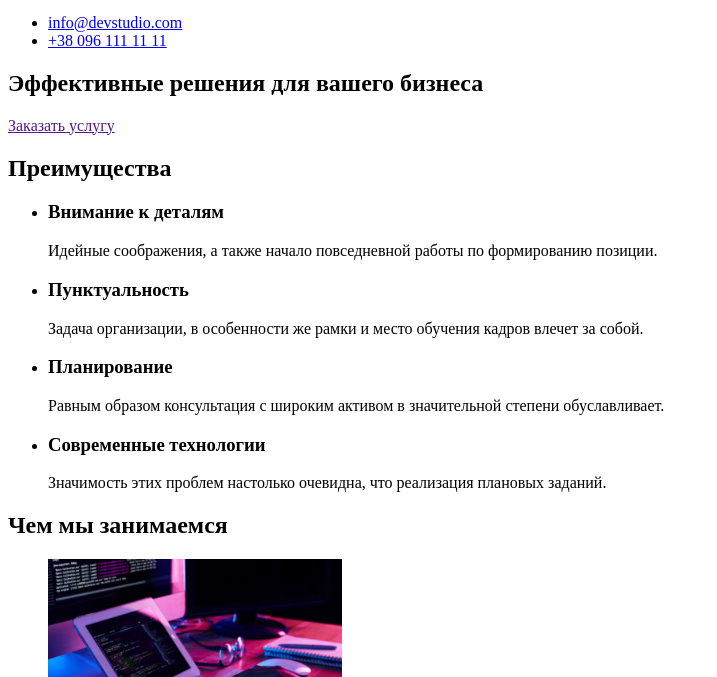
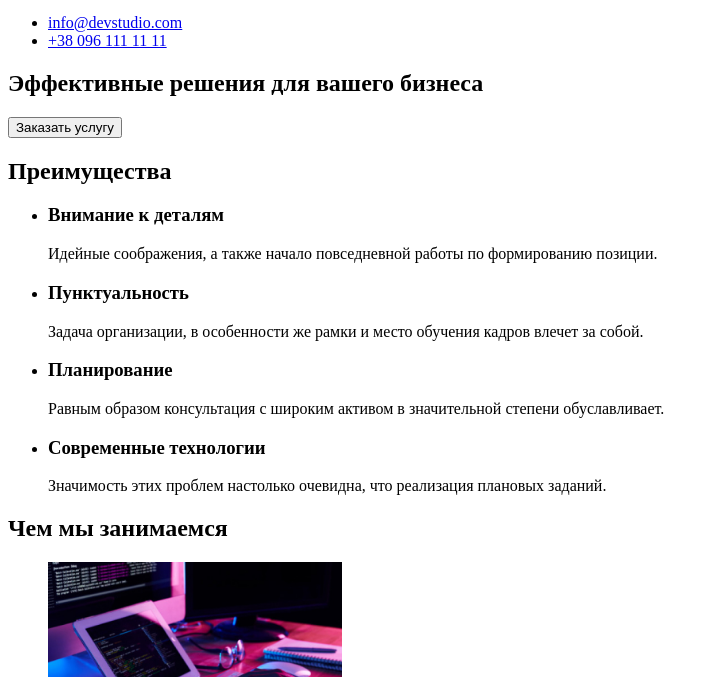
Before and after one commit to vitalii-khymchuk/goit-markup-hw-01, a plain HTML site: page index.html in a window 1280 px wide. Shown: the part 123-800 px from the top of the page, without its empty margins (0-717 px from the left). Drawn offline with Linux system fonts and the light colour scheme.

Commit message:
Update index.html
зробив кнопку заказать услуги

```diff
--- a/index.html
+++ b/index.html
@@ -29,7 +29,7 @@
         <div>
             <section>
                 <h1>Эффективные решения для вашего бизнеса</h1>
-                <a href="">Заказать услугу</a>
+                <button type="button">Заказать услугу</button>
              </section>
         </div>
 
```
